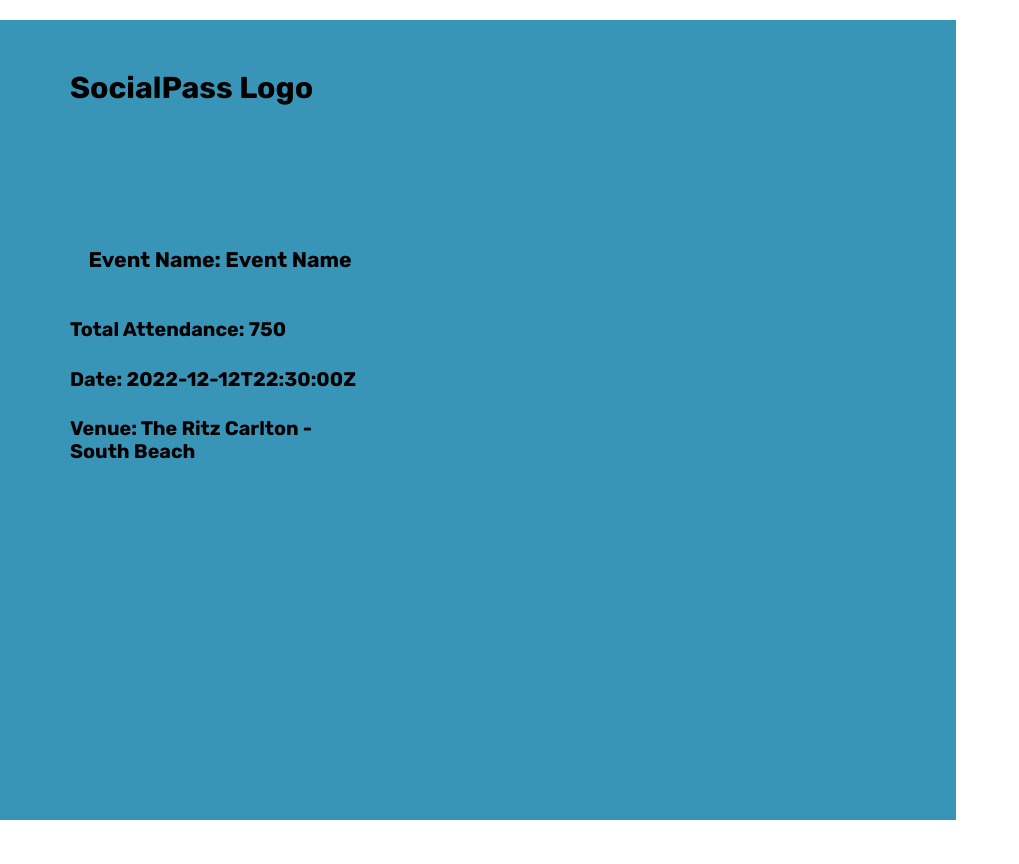
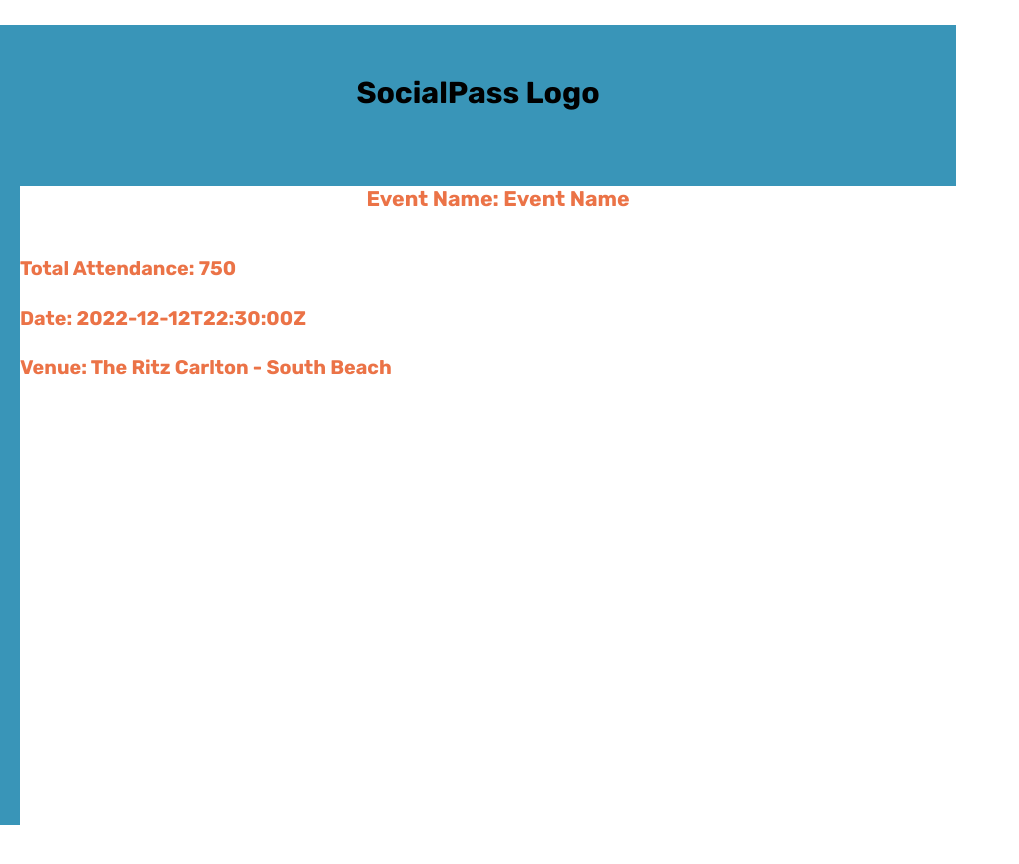
Before and after one commit to SocialPass/socialpass, a React (Create React App) app in the folder frontend/scanner-app/: page /Home in a window 1280 px wide. Shown: the top 864 px of the page, without its empty margins (0-1019 px from the left). Built offline with nearby package versions, Linux system fonts and the light colour scheme.

Commit message:
wip - stylizing

```diff
--- a/frontend/scanner-app/src/components/EventContainer/index.tsx
+++ b/frontend/scanner-app/src/components/EventContainer/index.tsx
@@ -14,11 +14,15 @@ export function EventContainer({ event_name, event_attendance, event_date, event
 
   return (
     <>
-    <body style={{width: 300, border: 15, padding: 50, margin: 20}}>
-      <h3 style={{textAlign: 'center', paddingBottom: 20}}>Event Name: {event_name}</h3>
-      <h4>Total Attendance: {event_attendance}</h4>
-      <h4>Date: {event_date}</h4>
-      <h4>Venue: {event_venue}</h4>
+    <body style={{width:"100%", height:"100%", margin: 20, borderColor: "red", borderWidth: 10, backgroundColor: "#fff", color:"#EB7347"}}>
+      <h3
+      style={{textAlign: 'center', paddingBottom: 20}}
+      >Event Name: {event_name}</h3>
+      <body style={{textAlign: 'left', paddingBottom: 20}}>
+        <h4>Total Attendance: {event_attendance}</h4>
+        <h4>Date: {event_date}</h4>
+        <h4>Venue: {event_venue}</h4>
+      </body>
     </body>
     </>
     );
--- a/frontend/scanner-app/src/pages/Home.tsx
+++ b/frontend/scanner-app/src/pages/Home.tsx
@@ -34,7 +34,7 @@ export function Home() {
 
     <body
     style={{backgroundColor: "#3995B8"}}>
-      {<h2 style={{border: 15, padding: 50, margin: 20}}>SocialPass Logo</h2>}
+      {<h2 style={{padding: 50, textAlign: 'center'}}>SocialPass Logo</h2>}
       <div></div>
 
       <EventContainer
```
